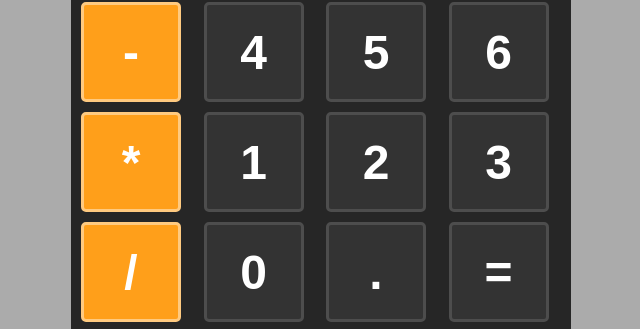
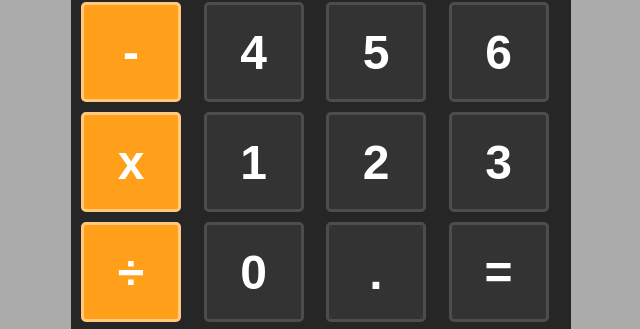
Before and after one commit to EthanWalkerGit/calculatorApp, a plain HTML site: page index.html in a window 1280 px wide. Shown: the part 304-633 px from the top of the page, 319-959 px from the left. Drawn offline with Linux system fonts and the light colour scheme.

Commit message:
redid symbols

```diff
--- a/index.html
+++ b/index.html
@@ -18,11 +18,11 @@
             <button onclick="appendToDisplay('4')">4</button>
             <button onclick="appendToDisplay('5')">5</button>
             <button onclick="appendToDisplay('6')">6</button>
-            <button onclick="appendToDisplay('*')" class="operator-btn">*</button>
+            <button onclick="appendToDisplay('*')" class="operator-btn">x</button>
             <button onclick="appendToDisplay('1')">1</button>
             <button onclick="appendToDisplay('2')">2</button>
             <button onclick="appendToDisplay('3')">3</button>
-            <button onclick="appendToDisplay('/')" class="operator-btn">/</button>
+            <button onclick="appendToDisplay('/')" class="operator-btn">÷</button>
             <button onclick="appendToDisplay('0')">0</button>
             <button onclick="appendToDisplay('.')">.</button>
             <button onclick="calculate()">=</button>
```
